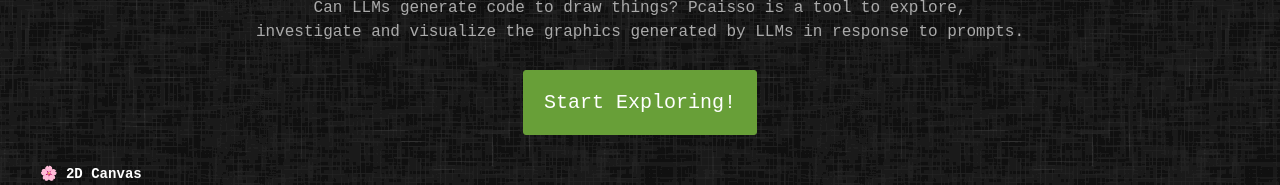
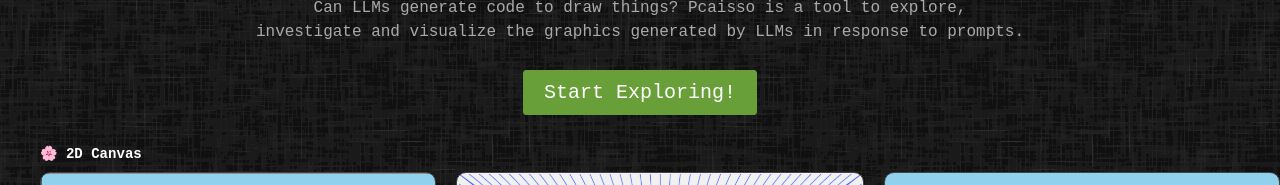
Before and after one commit to rmadhuram/pcaisso-next, a Next.js app: page / in a window 1280 px wide. Shown: the part 216-401 px from the top of the page. Built offline with nearby package versions, Linux system fonts and the light colour scheme; no server answers; a web font is replaced by a local one.

Commit message:
fixed button padding

```diff
--- a/src/app/page.module.scss
+++ b/src/app/page.module.scss
@@ -43,7 +43,7 @@
 
   .explore-button {
     visibility: visible;
-    padding: 20px;
+    padding: 10px 20px;
     font-family: "Chivo Mono", monospace;
   }
 
```
